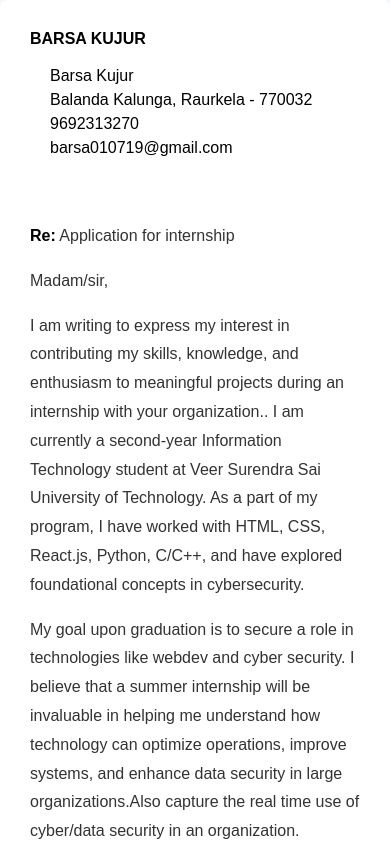
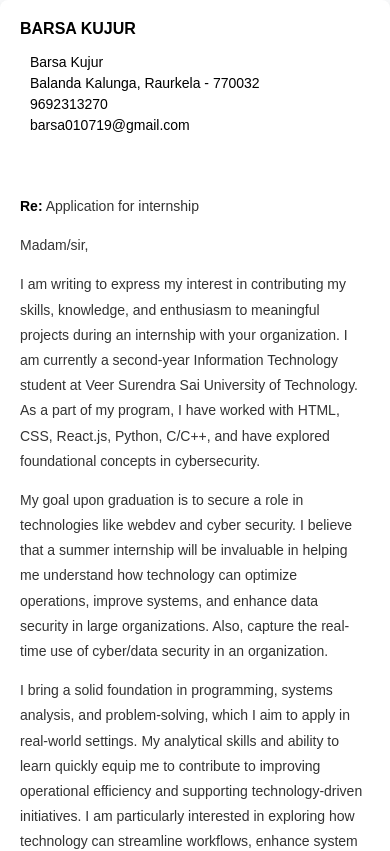
Before and after one commit to BarsaKujur/Cover_Letter, a plain HTML site: page index.html in a window 390 px wide. Shown: the top 851 px of the page. Drawn offline with Linux system fonts and the light colour scheme.

Commit message:
Update index.html

```diff
--- a/index.html
+++ b/index.html
@@ -1,4 +1,3 @@
-
 <!DOCTYPE html>
 <html lang="en">
 <head>
@@ -8,80 +7,91 @@
     <style>
         body {
             font-family: Arial, sans-serif;
-            margin: 0; /* Remove default margin for better centering */
+            margin: 0;
             padding: 0;
             background-color: #f8f9fa;
             display: flex;
-            justify-content: center; /* Center horizontally */
-            align-items: center; /* Center vertically */
-            min-height: 100vh; /* Full viewport height */
+            justify-content: center;
+            align-items: center;
+            min-height: 100vh;
         }
 
         .container {
             display: flex;
-            flex-wrap: wrap; /* Allow content to wrap */
-            width: 100%; /* Full page width */
-            max-width: 800px; /* Optional: Set max-width for better layout */
+            flex-wrap: wrap;
+            width: 100%;
+            max-width: 800px;
             padding: 30px;
             background-color: white;
             border-radius: 8px;
             box-shadow: 0 4px 8px rgba(0, 0, 0, 0.1);
-            box-sizing: border-box; /* Adjust for padding */
-        }
-
-        .container {
-            max-width: 800px;
-            background: white;
-            padding: 30px;
-            border-radius: 8px;
-            box-shadow: 0 4px 8px rgba(0, 0, 0, 0.1);
+            box-sizing: border-box;
         }
 
         .contact {
             margin-top: 5px;
             line-height: 1.6;
         }
+
         .contact p {
             margin: 0;
             font-size: 14px;
             color: #2C3E50;
         }
+
         .content {
             margin-top: 30px;
             font-size: 16px;
             line-height: 1.8;
             color: #333;
         }
+
         .content strong {
             color: #000;
         }
+
         .signature {
             margin-top: 30px;
             font-size: 16px;
             font-weight: bold;
             color: #2C3E50;
         }
-        .left{
 
-                text-align: left; /* Aligns text to the left */
-                margin-left: 20px; /* Optional: Add spacing from the left edge */
-                font-family: Arial, sans-serif; /* Sets a clean font */
-                font-size: 16px; /* Adjust the font size */
-                line-height: 1.5; /* Improves readability with line spacing */
+        .left {
+            text-align: left;
+            margin-left: 20px;
+            font-family: Arial, sans-serif;
+            font-size: 16px;
+            line-height: 1.5;
+        }
 
+        @media (max-width: 600px) {
+            .container {
+                padding: 20px;
+            }
+
+            .content p, .contact p, .signature {
+                font-size: 14px;
+            }
+
+            .left {
+                font-size: 14px;
+                margin-left: 10px;
+            }
         }
     </style>
 </head>
 <body>
-
     <div class="container">
-    <div ><b>BARSA KUJUR</b>
+        <div>
+            <b>BARSA KUJUR</b>
             <div class="left">
                 <p>Barsa Kujur<br>
                 Balanda Kalunga, Raurkela - 770032<br>
                 9692313270<br>
                 barsa010719@gmail.com</p>
-    </div></div>
+            </div>
+        </div>
 
         <div class="content">
             <p><strong>Re:</strong> Application for internship</p>
@@ -89,13 +99,13 @@
             <p>Madam/sir,</p>
 
             <p>I am writing to express my interest in contributing my skills, knowledge, and enthusiasm to meaningful
-        projects during an internship with your organization.. I am currently a second-year Information Technology student
+            projects during an internship with your organization. I am currently a second-year Information Technology student
             at Veer Surendra Sai University of Technology. As a part of my program, I have worked with HTML, CSS, React.js,
             Python, C/C++, and have explored foundational concepts in cybersecurity.</p>
 
             <p>My goal upon graduation is to secure a role in technologies like webdev and cyber security. I believe that a summer internship
             will be invaluable in helping me understand how technology can optimize operations, improve systems, and enhance
-        data security in large organizations.Also capture the real time use of cyber/data security in an organization.</p>
+            data security in large organizations. Also, capture the real-time use of cyber/data security in an organization.</p>
 
             <p>I bring a solid foundation in programming, systems analysis, and problem-solving, which I aim to apply in real-world settings.
             My analytical skills and ability to learn quickly equip me to contribute to improving operational efficiency and supporting
@@ -113,6 +123,5 @@
             Barsa Kujur
         </div>
     </div>
-
 </body>
 </html>
```
Lines whose indentation alone changed are shown as unchanged.
